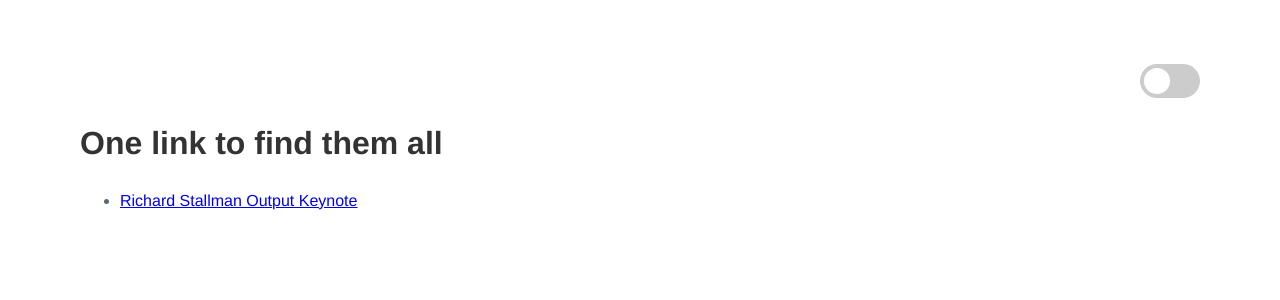
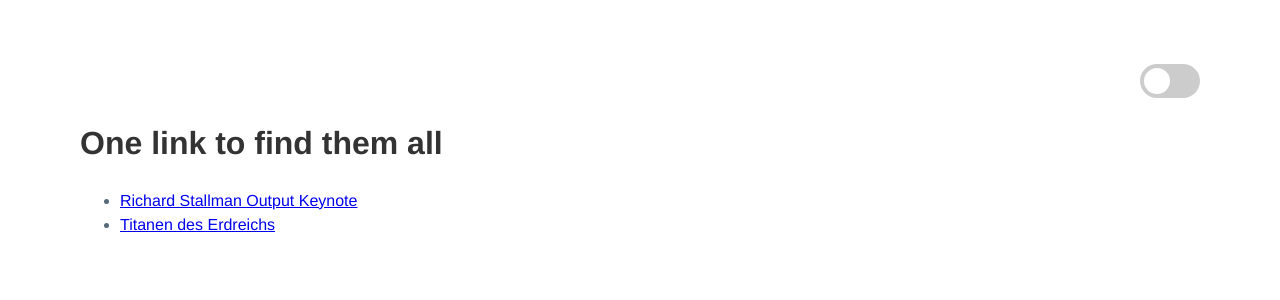
Before and after one commit to Lodifice/praedikat, a Jekyll site: the page built from wertvoll.md, in a window 1280 px wide. Shown: the top 300 px of the page. Built offline with Jekyll 4.4.1, drawn with Linux system fonts in a browser that asks for light colours; our own code applies the rules of GitHub Pages for plain Markdown files.

Commit message:
wertvoll: add Titanen des Erdreichs

```diff
--- a/wertvoll.md
+++ b/wertvoll.md
@@ -1,3 +1,4 @@
 # One link to find them all
 
 - [Richard Stallman Output Keynote](http://ftp.agdsn.de/pub/mirrors/pr%C3%A4dikat%20wertvoll/Stallman.webm)
+- [Titanen des Erdreichs](https://www.youtube.com/watch?v=X4wmz-QPfiI)
```
